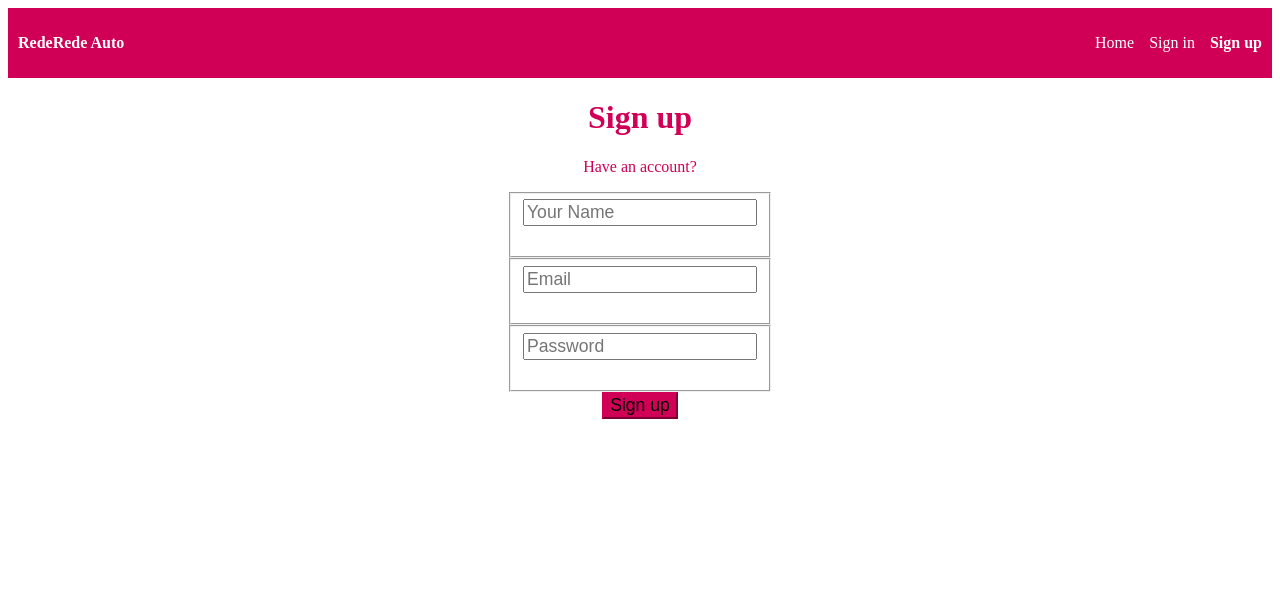
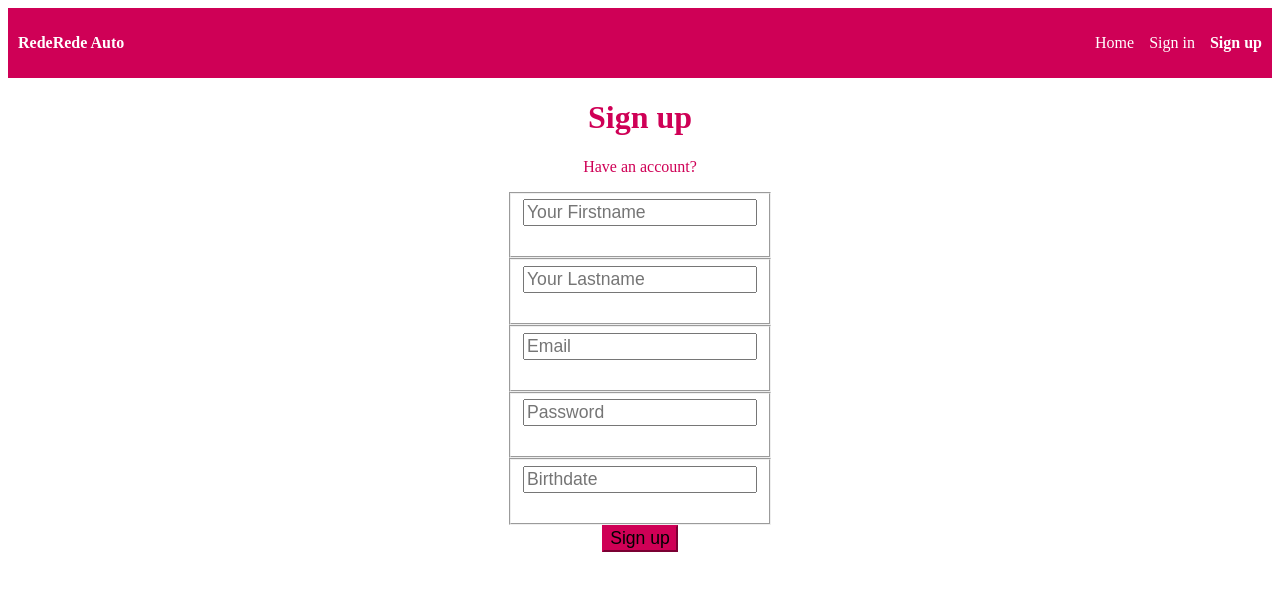
Before and after one commit to jannikfg/CloudNativeDevelopment2023, a SvelteKit app in the folder frontend/: page /register in a window 1280 px wide. Shown: the top 590 px of the page. Built offline with nearby package versions, Linux system fonts and the light colour scheme.

Commit message:
Implement Register for new User

```diff
--- a/frontend/src/routes/Nav.svelte
+++ b/frontend/src/routes/Nav.svelte
@@ -29,7 +29,7 @@
 				</li>
 
 				<li class="nav-item">
-					<a href="/user}" class="nav-link"> Jannik</a>
+					<a href="/user}" class="nav-link">{$user.firstName}</a>
 				</li>
 			{:else if $user.verified === false}
 				<li class="nav-item">
--- a/frontend/src/routes/login/+page.svelte
+++ b/frontend/src/routes/login/+page.svelte
@@ -48,8 +48,10 @@
 		console.log(response);
 		if (response.verified) {
 			console.log($user.verified);
+			$user.verified = true;
+			$user.email = email;
+			$user.firstName = response.firstName;
 			goto('/plannedRides');
-			$user.verified = true;
 		} else {
 			alert('Wrong email or password');
 		}
--- a/frontend/src/routes/plannedRides/+page.svelte
+++ b/frontend/src/routes/plannedRides/+page.svelte
@@ -12,7 +12,7 @@
 
 	let rides = [];
 
-	let email = 'test@test.de';
+	let email = $user.email;
 
 	onMount(async () => {
 		rides = await loadAllCustomRides(email);
@@ -49,7 +49,7 @@
 			time: ride.time,
 			driver: ride.driver,
 			description: ride.description,
-			capacity: 4
+			capacity: ride.capacity
 		};
 		return send({
 			method: 'POST',
@@ -88,7 +88,7 @@
 			time: event.detail.time,
 			driver: event.detail.driver,
 			description: event.detail.description,
-			capacity: 4
+			capacity: event.detail.capacity
 		};
 
 		await createNewRide(newRide);
--- a/frontend/src/routes/register/+page.svelte
+++ b/frontend/src/routes/register/+page.svelte
@@ -1,8 +1,66 @@
 <script>
 	import { enhance } from '$app/forms';
 	import { user } from '$lib/stores/user-store.ts';
+	import { goto } from '$app/navigation';
+	import { PUBLIC_USERSERVICE_URL } from '$env/static/public';
 
-	export let form;
+	let email = '';
+	let password = '';
+	let firstName = '';
+	let lastName = '';
+	let birthDate = '';
+
+	async function send({ method, base, path, data }) {
+		const opts = { method, headers: {} };
+
+		if (data) {
+			opts.headers['Content-Type'] = 'application/json';
+			opts.body = JSON.stringify(data);
+		}
+		console.log('Logging in API.js' + opts.body);
+
+		console.log('Logging in API.js:' + base + '/' + path);
+
+		const res = await fetch(`${base}/${path}`, opts);
+		if (res.ok || res.status === 422) {
+			const text = await res.text();
+			return text ? JSON.parse(text) : {};
+		}
+
+		// @ts-ignore
+		throw error(res.status);
+	}
+
+	async function sendRegistration() {
+		const requestBody = {
+			firstName: firstName,
+			lastName: lastName,
+			email: email,
+			password: password,
+			birthDate: birthDate
+		};
+		console.log(requestBody);
+		return send({
+			method: 'POST',
+			base: PUBLIC_USERSERVICE_URL,
+			path: 'create',
+			data: requestBody
+		});
+	}
+
+	async function registerUser() {
+		let response = await sendRegistration();
+		console.log(response);
+		if (response.email === email) {
+			console.log($user.verified);
+			$user.verified = true;
+			$user.email = email;
+			$user.firstName = firstName;
+			goto('/plannedRides');
+		} else {
+			alert('Wrong email or password');
+		}
+	}
 </script>
 
 <svelte:head>
@@ -18,14 +76,25 @@
 					<a href="/login">Have an account?</a>
 				</p>
 
-				<form use:enhance method="POST">
+				<form on:submit|preventDefault={registerUser}>
 					<fieldset class="form-group">
 						<input
 							class="form-control form-control-lg"
-							name="username"
+							name="firstName"
 							type="text"
 							required
-							placeholder="Your Name"
+							bind:value={firstName}
+							placeholder="Your Firstname"
+						/>
+					</fieldset>
+					<fieldset class="form-group">
+						<input
+							class="form-control form-control-lg"
+							name="lastName"
+							type="text"
+							bind:value={lastName}
+							required
+							placeholder="Your Lastname"
 						/>
 					</fieldset>
 					<fieldset class="form-group">
@@ -33,6 +102,7 @@
 							class="form-control form-control-lg"
 							name="email"
 							type="email"
+							bind:value={email}
 							required
 							placeholder="Email"
 						/>
@@ -43,7 +113,18 @@
 							name="password"
 							type="password"
 							required
+							bind:value={password}
 							placeholder="Password"
+						/>
+					</fieldset>
+					<fieldset class="form-group">
+						<input
+							class="form-control form-control-lg"
+							name="birthDate"
+							type="text"
+							required
+							bind:value={birthDate}
+							placeholder="Birthdate"
 						/>
 					</fieldset>
 					<button class="btn btn-lg btn-primary pull-xs-right">Sign up</button>
```
Also changed, not shown: frontend/src/lib/Rides/EditRide.svelte (+10 -1 lines).
